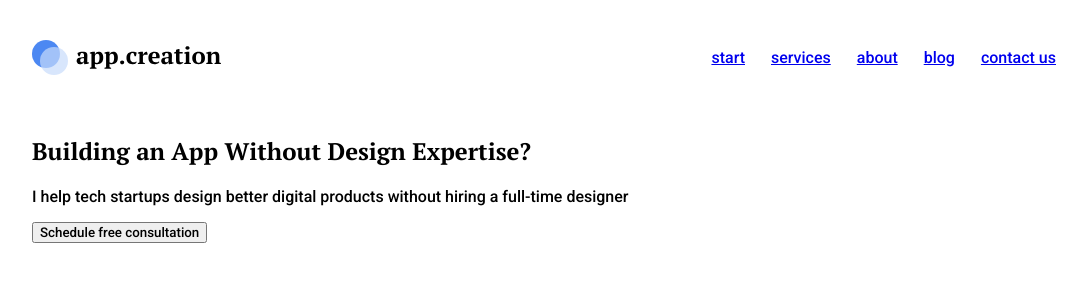
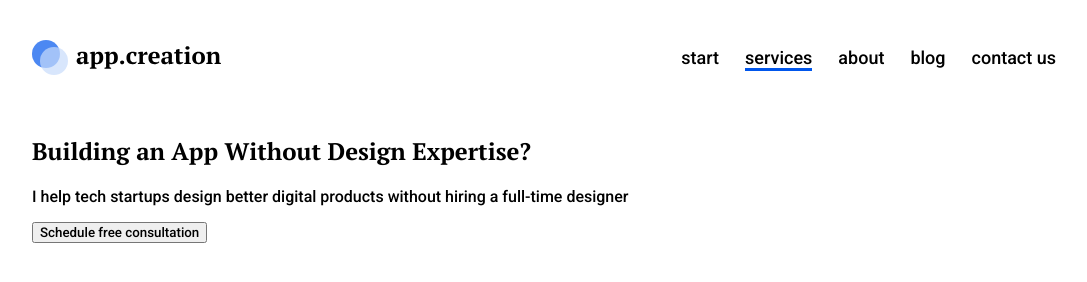
Before and after one commit to WebHeroSchool/HTML-CSS-2.0-, a plain HTML site: page index.html in a window 1280 px wide. Shown: the whole page, without its empty margins (96-1183 px from the left). Drawn offline with Linux system fonts and the light colour scheme.

Commit message:
Описание стилей меню для "шапки"

```diff
--- a/fonts.css
+++ b/fonts.css
@@ -5,97 +5,6 @@
     font-style: normal;
 
 }
-
-
-
-
-@font-face {
-    font-family: 'pt_serifbold_italic';
-    src: url('fonts/ptserif-bolditalic-webfont.woff') format('woff');
-    font-weight: normal;
-    font-style: normal;
-
-}
-
-
-
-
-@font-face {
-    font-family: 'pt_serifitalic';
-    src: url('fonts/ptserif-italic-webfont.woff') format('woff');
-    font-weight: normal;
-    font-style: normal;
-
-}
-
-
-
-
-@font-face {
-    font-family: 'pt_serifregular';
-    src: url('fonts/ptserif-regular-webfont.woff') format('woff');
-    font-weight: normal;
-    font-style: normal;
-
-}
-
-
-
-
-@font-face {
-    font-family: 'robotoblack';
-    src: url('fonts/roboto-black-webfont.woff') format('woff');
-    font-weight: normal;
-    font-style: normal;
-
-}
-
-
-
-
-@font-face {
-    font-family: 'robotoblack_italic';
-    src: url('fonts/roboto-blackitalic-webfont.woff') format('woff');
-    font-weight: normal;
-    font-style: normal;
-
-}
-
-
-
-
-@font-face {
-    font-family: 'robotobold';
-    src: url('fonts/roboto-bold-webfont.woff') format('woff');
-    font-weight: normal;
-    font-style: normal;
-
-}
-
-
-
-
-@font-face {
-    font-family: 'robotobold_italic';
-    src: url('fonts/roboto-bolditalic-webfont.woff') format('woff');
-    font-weight: normal;
-    font-style: normal;
-
-}
-
-
-
-
-@font-face {
-    font-family: 'robotoitalic';
-    src: url('fonts/roboto-italic-webfont.woff') format('woff');
-    font-weight: normal;
-    font-style: normal;
-
-}
-
-
-
 
 @font-face {
     font-family: 'robotolight';
@@ -105,20 +14,6 @@
 
 }
 
-
-
-
-@font-face {
-    font-family: 'robotolight_italic';
-    src: url('fonts/roboto-lightitalic-webfont.woff') format('woff');
-    font-weight: normal;
-    font-style: normal;
-
-}
-
-
-
-
 @font-face {
     font-family: 'robotomedium';
     src: url('fonts/roboto-medium-webfont.woff') format('woff');
--- a/index.html
+++ b/index.html
@@ -15,7 +15,7 @@
         </div>
         <nav class="menu">
             <a class="menu__item" href="#">start</a>
-            <a class="menu__item" href="#">services</a>
+            <a class="menu__item menu__item_active" href="#">services</a>
             <a class="menu__item" href="#">about</a>
             <a class="menu__item" href="#">blog</a>
             <a class="menu__item" href="#">contact us</a>
--- a/style.css
+++ b/style.css
@@ -1,15 +1,3 @@
-.menu__item {
-    font-family: "Roboto", sans-serif ;
-}
-.main-content__title {
-    font-family: "PT serif", serif;
-}
-.main-content__text {
-    font-family: "Roboto", sans-serif ;
-}
-.main-content__button {
-    font-family: "Roboto", sans-serif ;
-}
 body {
     margin: 0;
 }
@@ -17,6 +5,9 @@ body {
     width: 80%;
     margin: auto;
 }
+
+/*Начало шапки сайта*/
+
 .header {
     display: flex;
     justify-content: space-between;
@@ -29,14 +20,76 @@ body {
     /*padding: 40px 0;
     font: bold 24px/31px "pt_serif", Arial, Helvetica, sans-serif;*/
 }
-    .menu {
+.menu {
     display: flex;
     align-items: center;
     font-family: roboto;
 }
 .menu__item {
-    padding: 0 13px;
+    position: relative;
+    margin-right: 26px;
+    font: 500 18px/21px "Roboto", arial, helvetica, sans-serif;
+    color: #000;
+    text-decoration: none;
+    transition: opacity .5s;
 }
-.menu__item:last-child{
-    padding-right: 0;
+.menu__item:last-child {
+    margin-right: 0;
 }
+.menu__item:after {
+    display: block;
+    position: absolute;
+    left: 0;
+    content: '';
+    width: 100%;
+    height: 3px;
+    background-color: #0056EC;
+    opacity: 0;
+    transition: opacity .5s;
+}
+.menu__item:hover {
+    opacity: .5;
+}
+.menu__item:hover::after, .menu__item_active:after {
+    opacity: 1;
+}
+.menu__item_active::after {
+    display: block;
+    position: absolute;
+    left: 0;
+    content: '';
+    width: 100%;
+    height: 3px;
+    background-color: #0056EC;
+    opacity: 1;
+}
+.menu__item:hover::after {
+    display: block;
+    position: absolute;
+    left: 0;
+    content: '';
+    width: 100%;
+    height: 3px;
+    background-color: #0056EC;
+}
+.menu__item_active:hover:after {
+    display: block;
+    position: absolute;
+    left: 0;
+    content: '';
+    width: 100%;
+    height: 3px;
+    background-color: #0056EC;
+}
+
+/*Окончание шапки сайта*/
+
+.main-content__title {
+    font-family: "PT serif", serif;
+}
+.main-content__text {
+    font-family: "Roboto", sans-serif ;
+}
+.main-content__button {
+    font-family: "Roboto", sans-serif ;
+}
```
Also changed, not shown: fonts/ptserif-bolditalic-webfont.woff (deleted), fonts/ptserif-italic-webfont.woff (deleted), fonts/ptserif-regular-webfont.woff (deleted), fonts/roboto-black-webfont.woff (deleted), fonts/roboto-blackitalic-webfont.woff (deleted), fonts/roboto-bold-webfont.woff (deleted), fonts/roboto-bolditalic-webfont.woff (deleted), fonts/roboto-italic-webfont.woff (deleted), fonts/roboto-lightitalic-webfont.woff (deleted).
